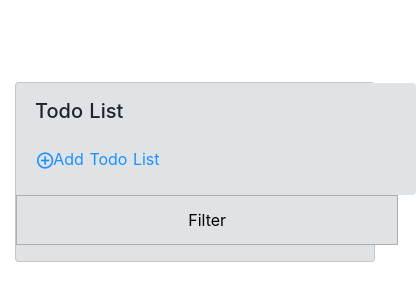
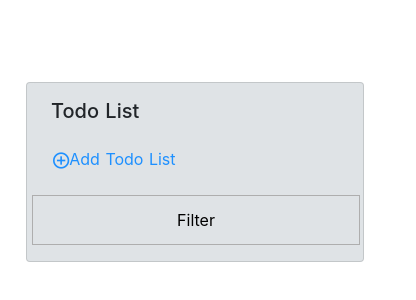
Before and after one commit to fshlarf/TodoList, a Nuxt app: page / in a window 390 px wide. Shown: the part 250-550 px from the top of the page, 416 px wide, since content can reach past the window. Built offline with nearby package versions, Linux system fonts and the light colour scheme.

Commit message:
add responsive style

```diff
--- a/assets/css/main.css
+++ b/assets/css/main.css
@@ -36,3 +36,16 @@ input[type=text]:focus {
 .mb20 {
     margin-bottom: 20px;
 }
+
+@media (max-width: 350px) {
+    .container {
+        width: 23rem;
+    }
+
+}
+@media (max-width: 800px) {
+    .container {
+        width: 23rem;
+
+    }
+}
--- a/components/CardTask.vue
+++ b/components/CardTask.vue
@@ -121,5 +121,15 @@ export default {
 .ion-md-create {
     margin-right: 3px;
 }
+@media (max-width: 350px) {
+    .todolist__card-list {
+        width: auto
+    }
 
+}
+@media (max-width: 800px) {
+    .todolist__card-list {
+        width: auto
+    }
+}
 </style>
--- a/components/CreateTask.vue
+++ b/components/CreateTask.vue
@@ -1,5 +1,5 @@
 <template>
-    <div align="left" class="card todolist__card-create" style="width: 25rem;">
+    <div align="left" class="card todolist__card-create">
         <h5 class="todolist__card-title">Todo List</h5>
         <div class="todolist__btn-add" :style="hideBtnAdd" @click="showForm">
             <i class="icon ion-md-add-circle-outline"></i>
@@ -94,7 +94,8 @@ export default {
 }
 .todolist__card-create {
     border-color: transparent;
-  background-color: #dfe3e6;
+    background-color: #dfe3e6;
+    width: auto;
 
 }
 .ion-md-add-circle-outline {
@@ -106,4 +107,17 @@ export default {
 .form-control .category {
     background-color: transparent
 }
+@media (max-width: 350px) {
+
+    .todolist__card-create {
+        width: auto
+    }
+
+}
+@media (max-width: 800px) {
+    .todolist__card-create {
+        width: auto
+    }
+}
+
 </style>
--- a/components/DropDown.vue
+++ b/components/DropDown.vue
@@ -1,5 +1,5 @@
 <template>
-    <div class="">
+    <div align="center">
       <div class="dropdown">
         <button class="dropbtn">Filter</button>
             <div class="dropdown-content">
@@ -14,9 +14,6 @@
 <script>
 
 export default {
-    props: {
-
-    },
     methods: {
         onClickAll() {
             this.$emit('onClickAll')
@@ -76,4 +73,21 @@ export default {
 .dropdown:hover .dropbtn {
     background-color: #9facb3a5;
 }
+
+@media (max-width: 350px) {
+   .dropbtn {
+        width: 20.5rem;
+    }
+    .dropdown-content {
+        width: 20.5rem;
+    }
+}
+@media (max-width: 800px) {
+   .dropbtn {
+        width: 20.5rem;
+    }
+    .dropdown-content {
+        width: 20.5rem;
+    }
+}
 </style>
--- a/pages/index.vue
+++ b/pages/index.vue
@@ -138,5 +138,8 @@ export default {
 }
 .todolist__container-card {
   background-color: #dfe3e6;
+  padding-left: 5px;
+  padding-right: 5px;
 }
+
 </style>
```
